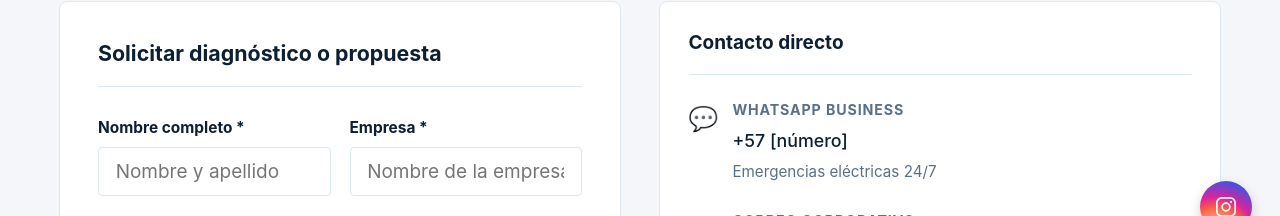
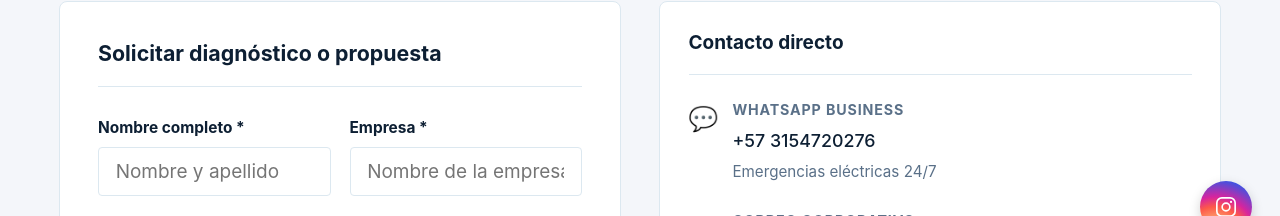
Before and after one commit to FERNEY22/YUNCAR1, a React (Vite) app in the folder frontend/: page /contacto in a window 1280 px wide. Shown: the part 472-688 px from the top of the page. Built offline with nearby package versions, Linux system fonts and the light colour scheme.

Commit message:
Actualiza ContactForm v2

```diff
--- a/frontend/src/pages/ContactForm.jsx
+++ b/frontend/src/pages/ContactForm.jsx
@@ -269,7 +269,7 @@ export default function ContactForm() {
                 <span style={styles.contactIcon}>💬</span>
                 <div>
                   <p style={styles.contactLabel}>WhatsApp Business</p>
-                  <p style={styles.contactValue}>+57 [número]</p>
+                  <p style={styles.contactValue}>+57 3154720276</p>
                   <p style={styles.contactNote}>Emergencias eléctricas 24/7</p>
                 </div>
               </div>
```
